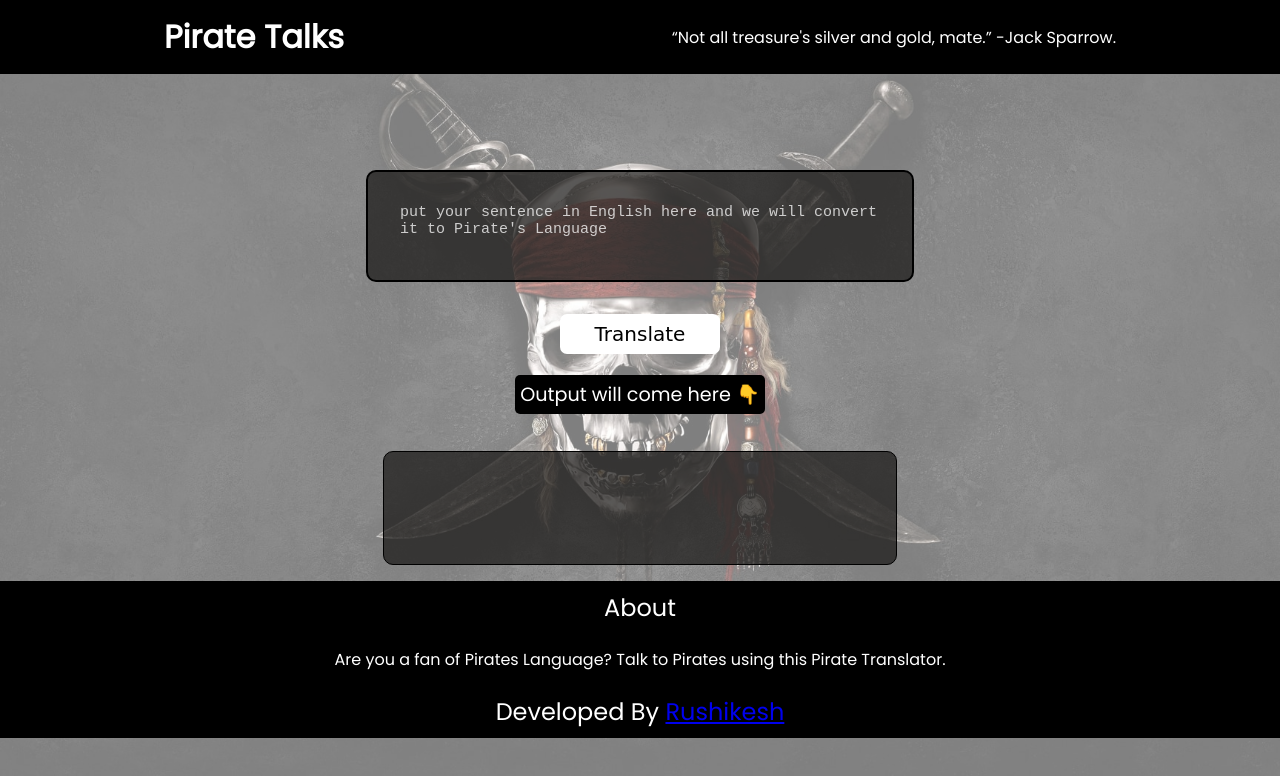
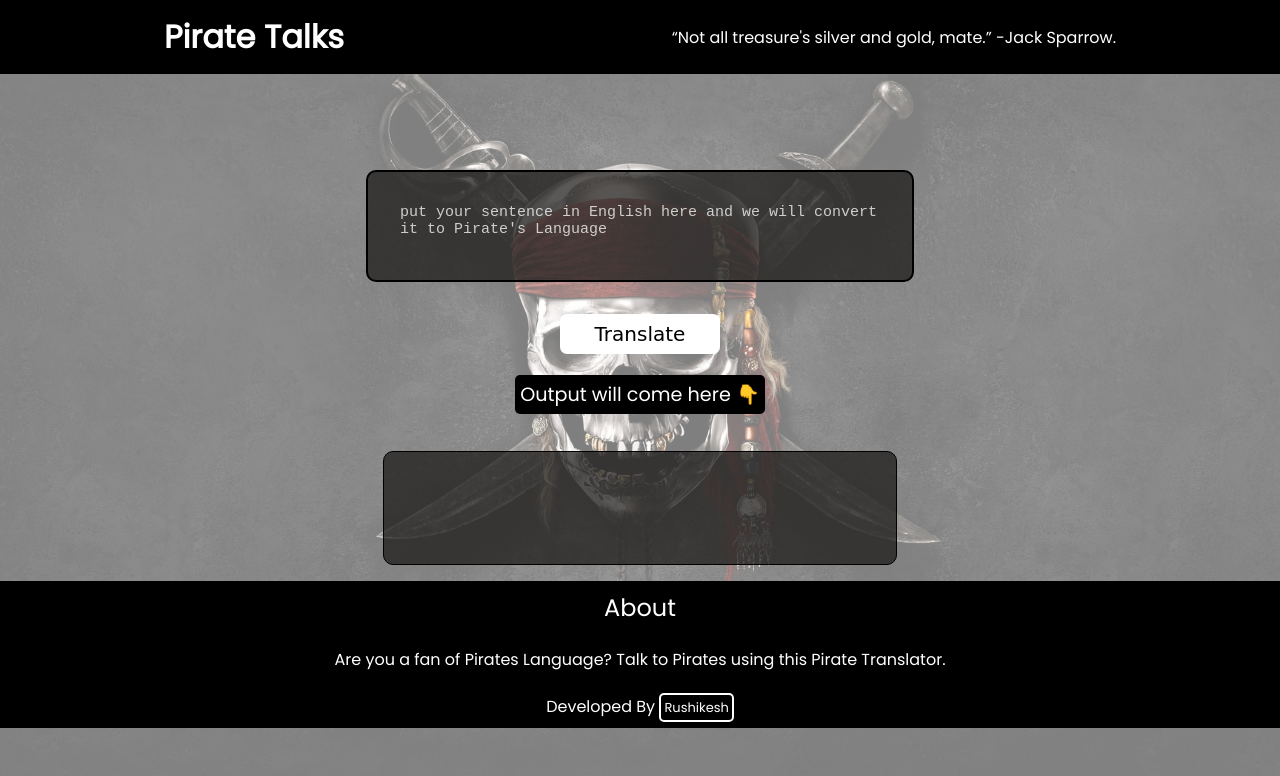
Before and after one commit to rushikesh1799/mark07-pirateTranslator, a plain HTML site: page index.html in a window 1280 px wide. Drawn offline with Linux system fonts and the light colour scheme.

Commit message:
Update style.css
Added styling for portfolio link in footer

```diff
--- a/style.css
+++ b/style.css
@@ -151,6 +151,26 @@ footer p {
     margin: 5px 5px;
 }
 
+.footer-text {
+    font-size: medium;
+}
+
+.footer-text a {
+    text-decoration: none;
+    font-size: small;
+    /* background-color: #00546c; */
+    border: 2px solid #FFFFFF;
+    padding: 3px;
+    border-radius: 5px;
+    color: #FFFFFF;
+}
+
+.footer-text a:hover {
+    background-color: #FFFFFF;
+    color: #000000;
+    border: 2px solid #FFFFFF;
+}
+
 #about-text {
     font-size: 1rem;
     width: 80%;
```
